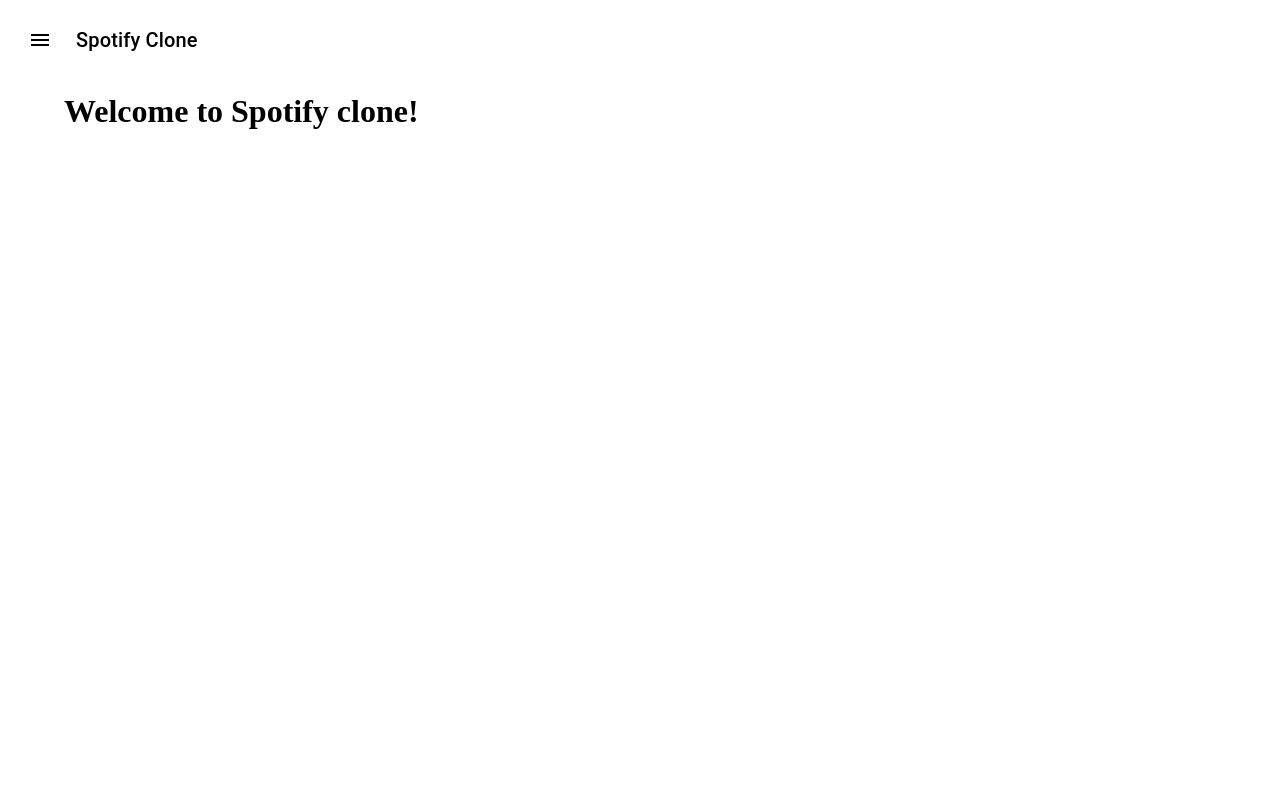
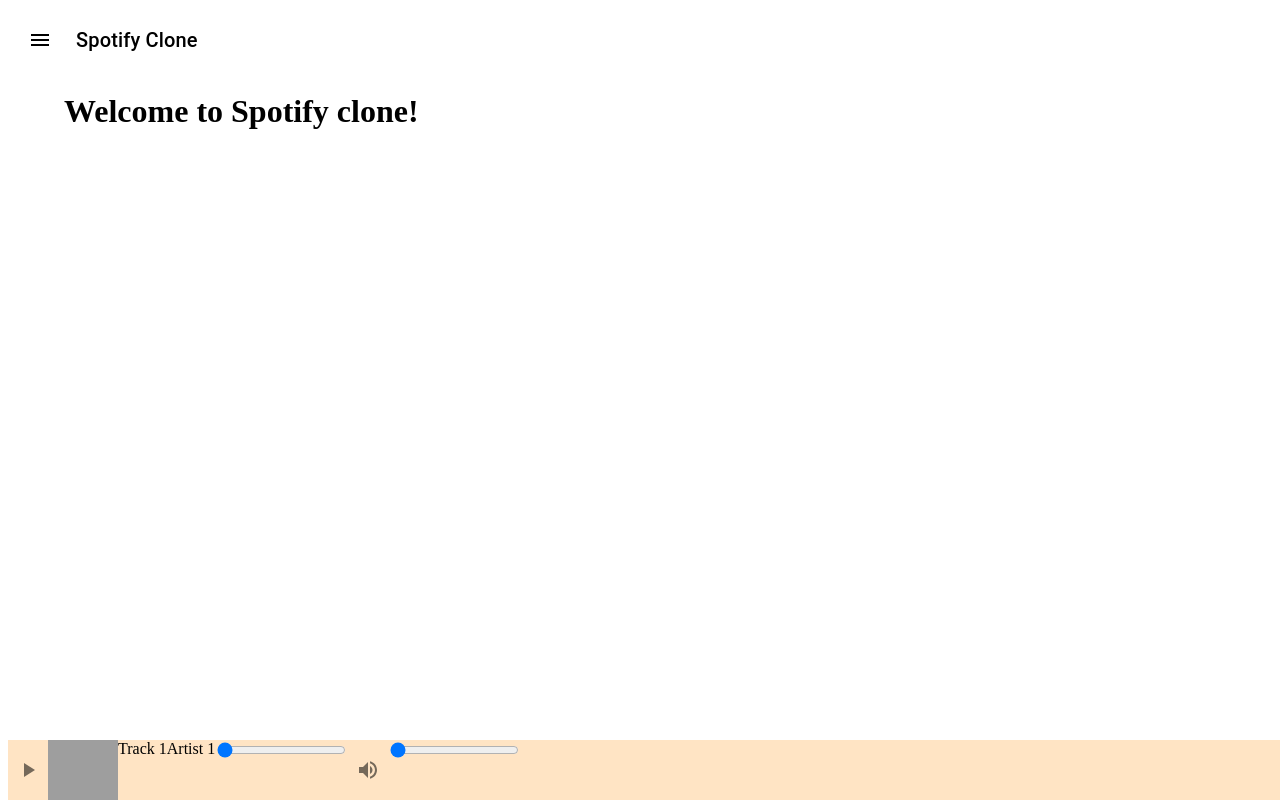
Before and after one commit to Ultraviolence322/spotify-clone, a Next.js app in the folder public/: page / in a window 1280 px wide. Built offline with nearby package versions, Linux system fonts and the light colour scheme.

Commit message:
added TrackLine in MainLayout

```diff
--- a/public/components/MainLayout.tsx
+++ b/public/components/MainLayout.tsx
@@ -3,18 +3,37 @@
 import { Container } from '@mui/material'
 
 import Navbar from './Navbar'
+import TrackLine from './Player'
 
 interface Props {
   children: ReactNode
 }
 
 export default function MainLayout({children}: Props): ReactElement {
+  const track = {
+    _id: '1',
+    artist: 'Artist 1',
+    audio: '',
+    comments: [
+      {
+        _id: '1',
+        username: 'Vlad',
+        text: 'nice song'
+      },
+    ],
+    listens: 0,
+    name: 'Track 1',
+    picture: 'http://localhost:5000/image/1.jpg',
+    text: 'Desc'
+  }
+
   return (
     <div>
       <Navbar />
       <Container>
         {children}
       </Container>
+      <TrackLine isActive={false} track={track} />
     </div>
   )
 }
```
